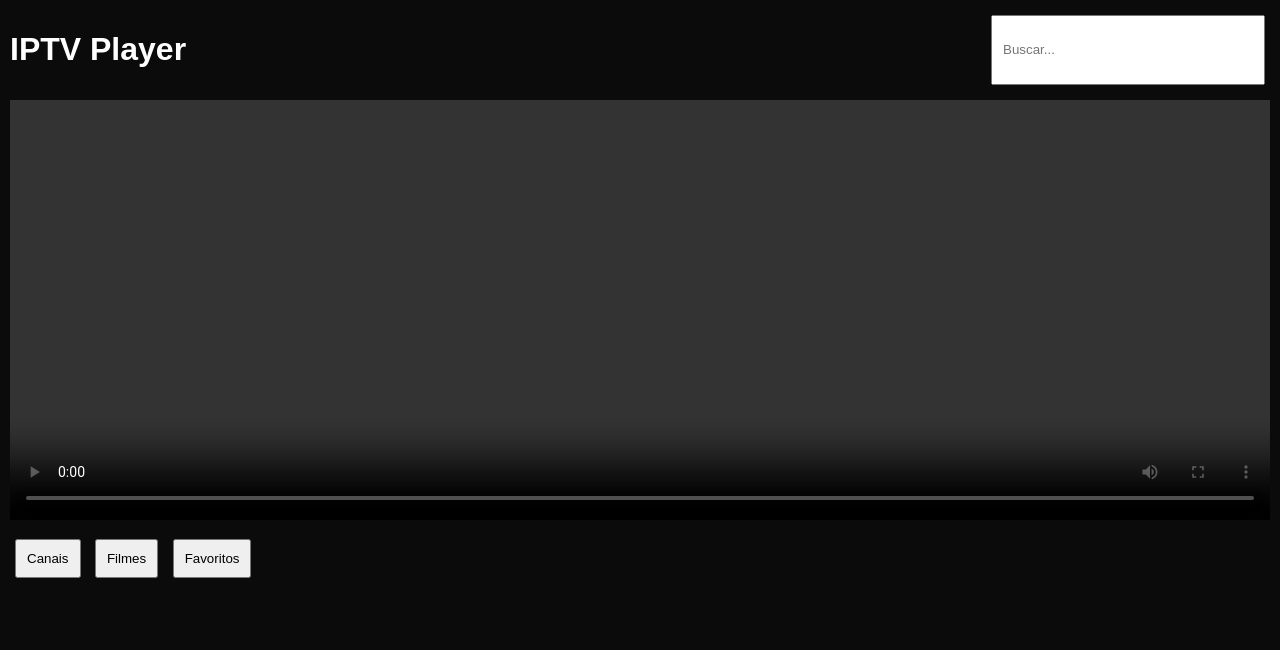
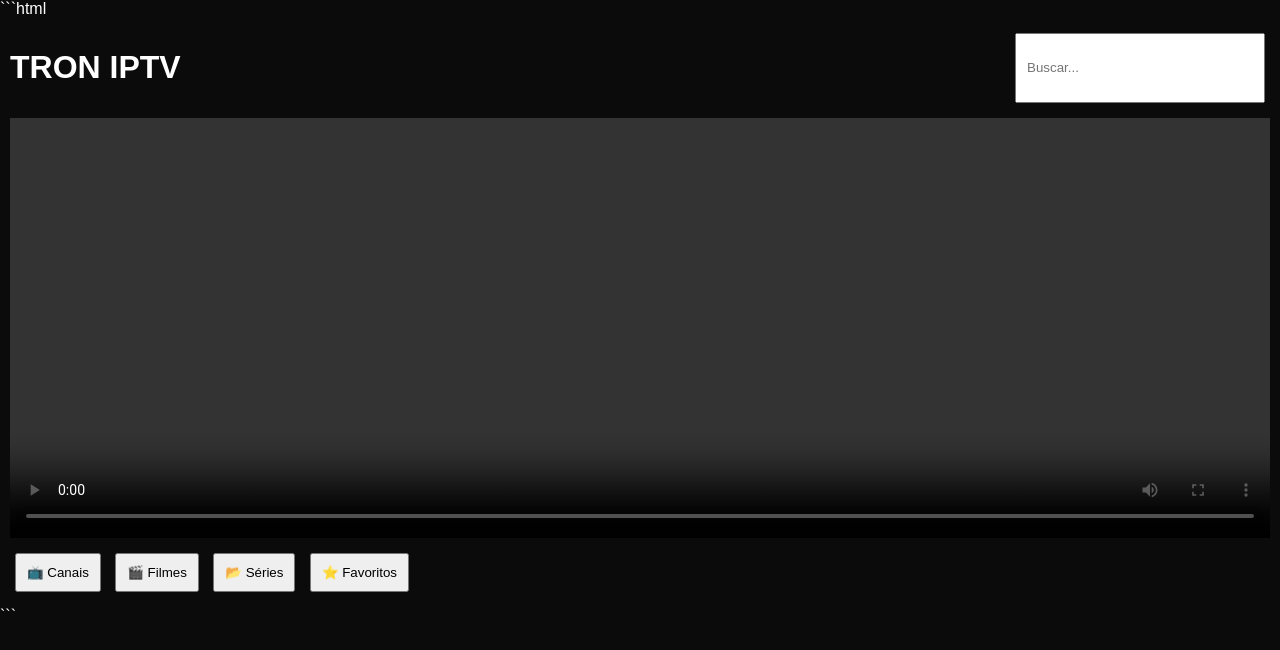
Before and after one commit to 42712/tron-iptv, a plain HTML site: page index.html in a window 1280 px wide. Both pictures are taken after a click on the button "Entrar". Drawn offline with nearby package versions, Linux system fonts and the light colour scheme; no server answers.

Commit message:
Update index.html

````diff
--- a/index.html
+++ b/index.html
@@ -1,13 +1,17 @@
+```html
 <!DOCTYPE html>
-<html>
+<html lang="pt">
+
 <head>
 
 <meta charset="UTF-8">
 <meta name="viewport" content="width=device-width,initial-scale=1">
 
-<title>IPTV Web Player Pro</title>
+<title>Tron IPTV</title>
 
 <link rel="stylesheet" href="style.css">
+
+<link rel="manifest" href="manifest.json">
 
 <script src="https://cdn.jsdelivr.net/npm/hls.js@latest"></script>
 
@@ -17,7 +21,7 @@
 
 <div id="login">
 
-<h2>IPTV Login</h2>
+<h2>Tron IPTV Login</h2>
 
 <input id="server" placeholder="http://servidor:porta">
 
@@ -37,20 +41,20 @@
 
 <header>
 
-<h1>IPTV Player</h1>
+<h1>TRON IPTV</h1>
 
 <input id="search" placeholder="Buscar..." onkeyup="search()">
 
 </header>
 
-
 <video id="video" controls autoplay></video>
 
 <div class="menu">
 
-<button onclick="live()">Canais</button>
-<button onclick="movies()">Filmes</button>
-<button onclick="favorites()">Favoritos</button>
+<button onclick="live()">📺 Canais</button>
+<button onclick="movies()">🎬 Filmes</button>
+<button onclick="series()">📂 Séries</button>
+<button onclick="favorites()">⭐ Favoritos</button>
 
 </div>
 
@@ -61,4 +65,6 @@
 <script src="app.js"></script>
 
 </body>
+
 </html>
+```
````
